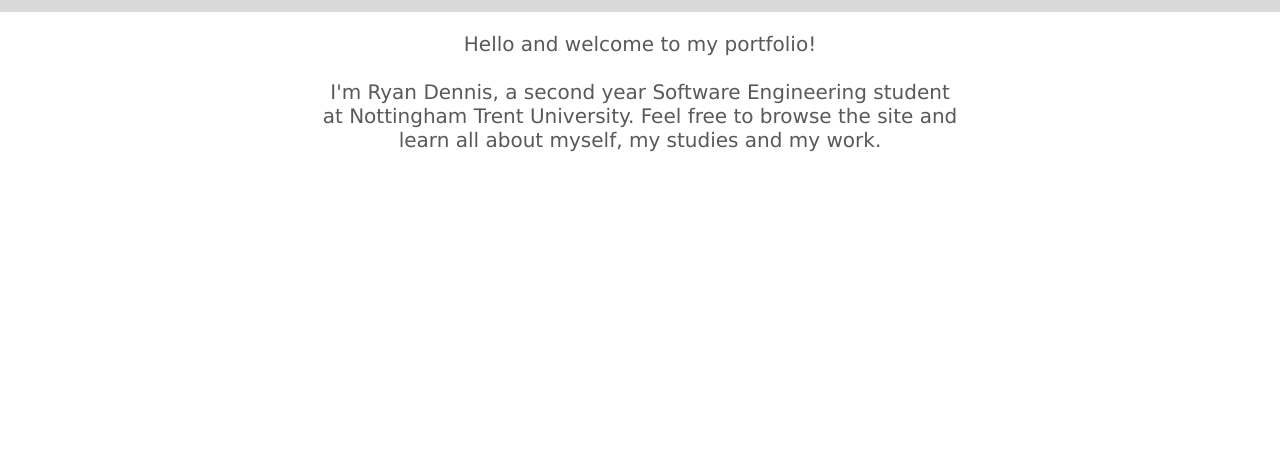
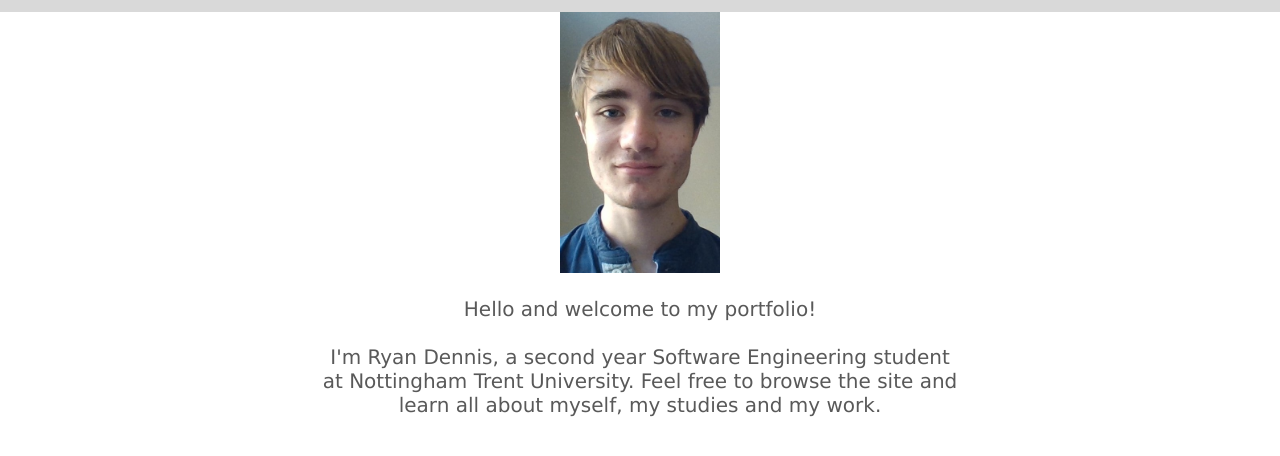
Before and after one commit to ConicalMug/portfolio-site, a plain HTML site: page index.html in a window 1280 px wide. Shown: the part 94-550 px from the top of the page. Drawn offline with Linux system fonts and the light colour scheme.

Commit message:
Added face picture.

```diff
--- a/index.html
+++ b/index.html
@@ -18,6 +18,7 @@
       </div>
     </header>
     <div class="content">
+      <img class="picture" src="images/ryan.jpg" alt="Ryan Dennis" width="25%">
       <p class="content-text">Hello and welcome to my portfolio!<br><br>I'm Ryan Dennis, a second year Software Engineering student at Nottingham Trent University. Feel free to browse the site and learn all about myself, my studies and my work.</p>
     </div>
   </body>
```
